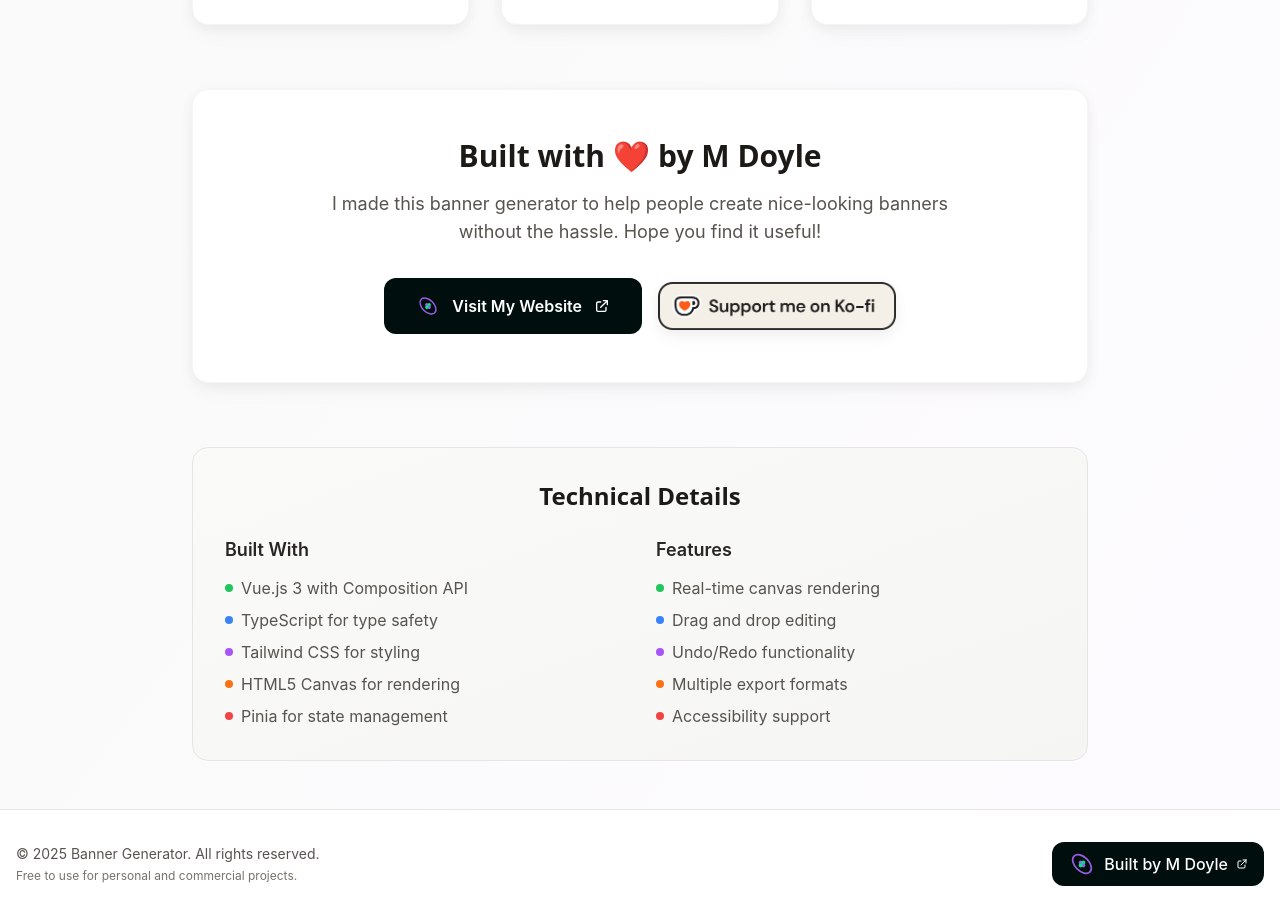
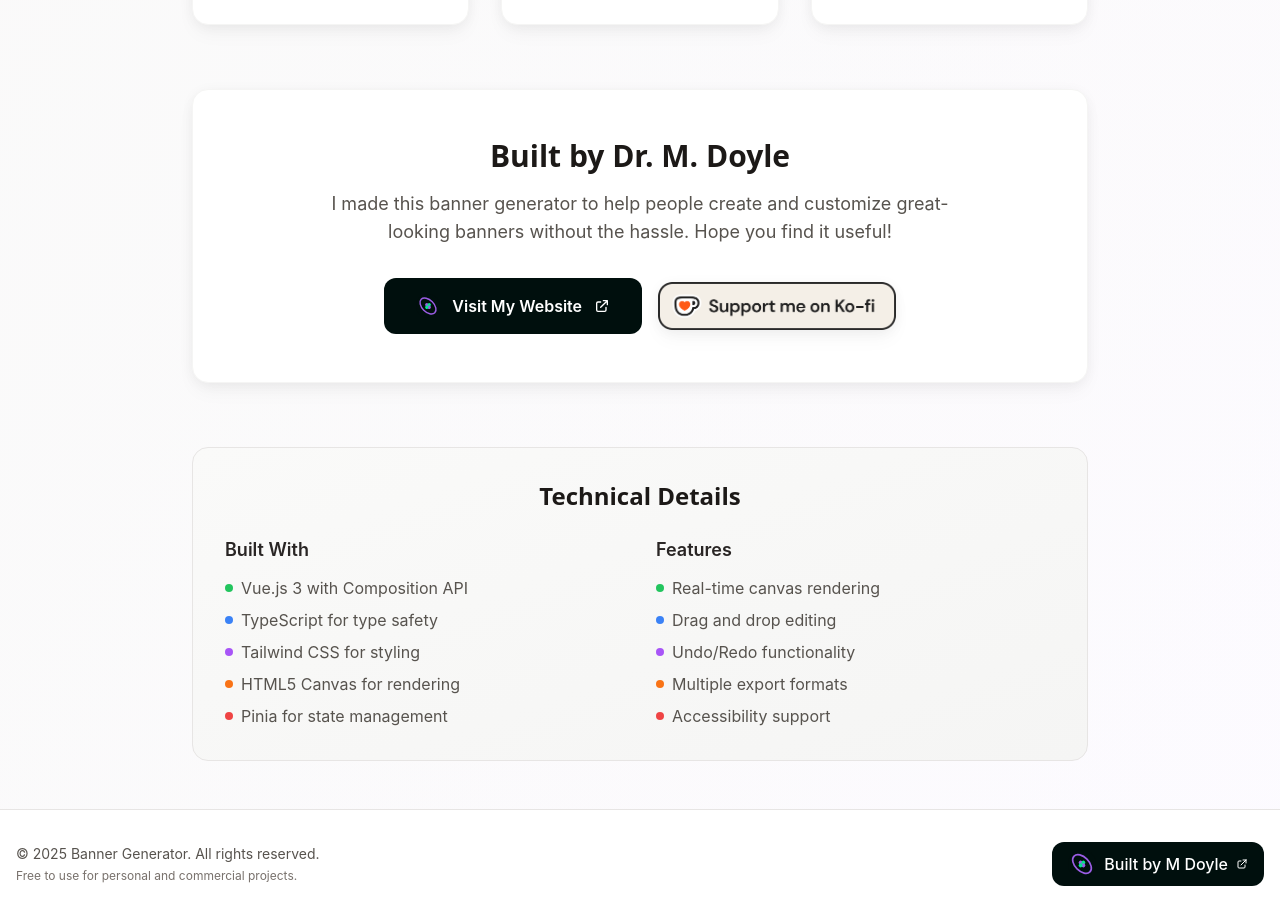
Before and after one commit to matthewjdoyle/banner-generator, a Vue app: page /about in a window 1280 px wide. Shown: the part 1000-1918 px from the top of the page. Built offline with nearby package versions, Linux system fonts and the light colour scheme.

Commit message:
Update About.vue

```diff
--- a/src/views/About.vue
+++ b/src/views/About.vue
@@ -116,9 +116,9 @@
 
         <!-- Developer Section -->
         <div class="bg-white rounded-2xl p-8 lg:p-12 shadow-soft border border-neutral-100 text-center">
-          <h2 class="text-3xl font-bold text-neutral-900 mb-4 font-display">Built with ❤️ by M Doyle</h2>
+          <h2 class="text-3xl font-bold text-neutral-900 mb-4 font-display">Built by Dr. M. Doyle</h2>
           <p class="text-lg text-neutral-600 mb-8 max-w-2xl mx-auto">
-            I made this banner generator to help people create nice-looking banners without the hassle.
+            I made this banner generator to help people create and customize great-looking banners without the hassle.
             Hope you find it useful!
           </p>
           <div class="flex flex-col sm:flex-row items-center justify-center gap-4">
```
